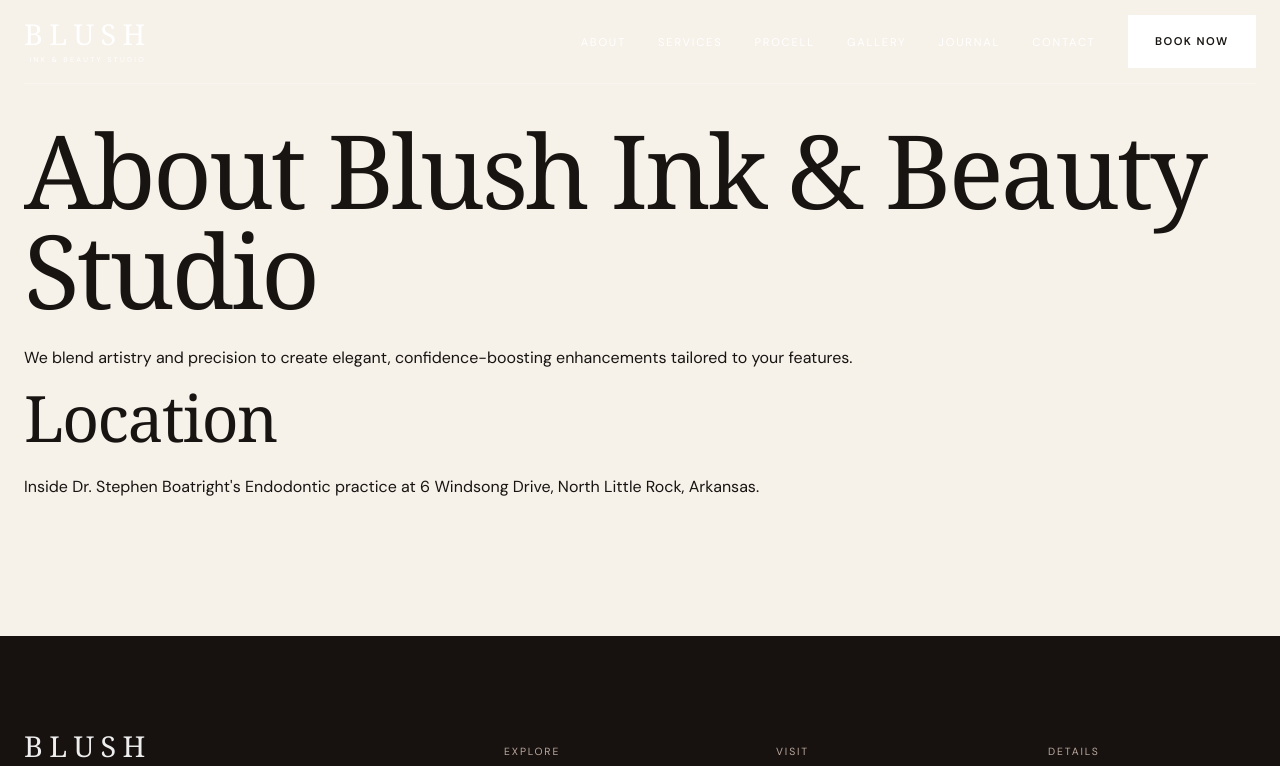
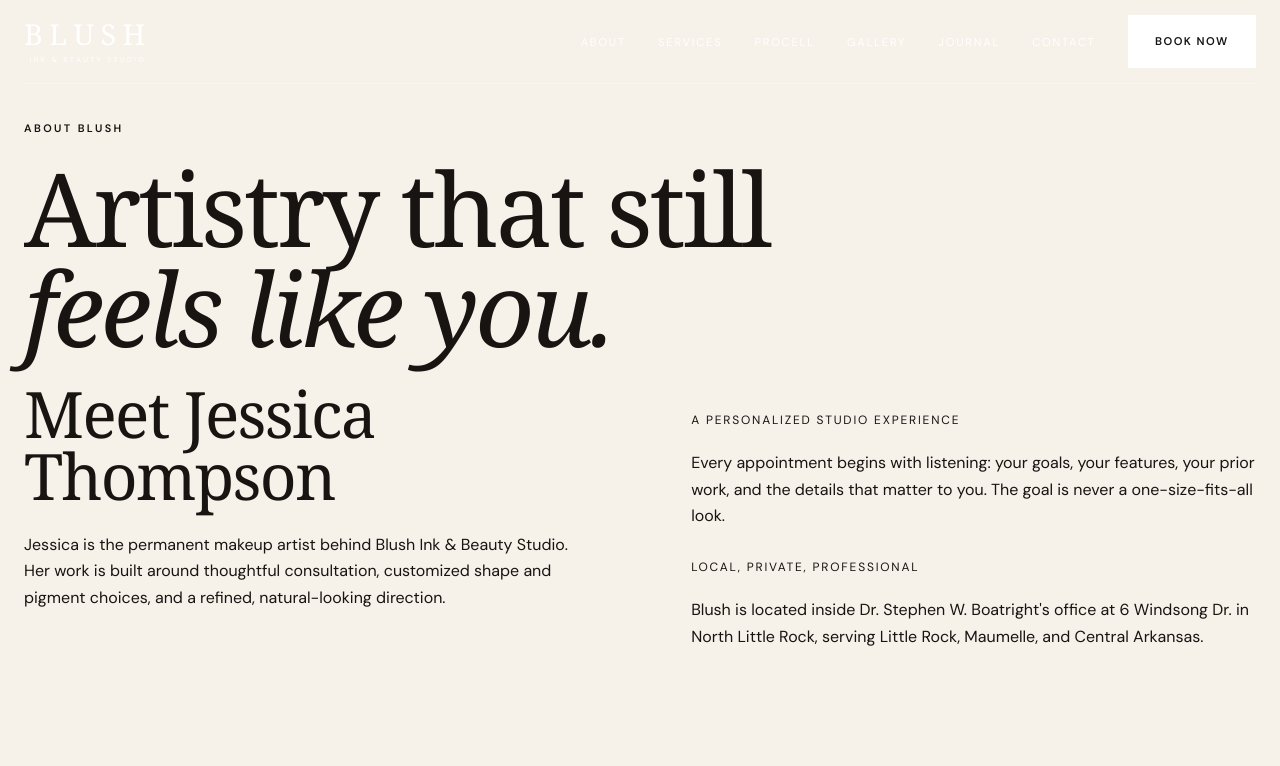
Before and after one commit to RevivDentalSolutions/Blush-Website, a Next.js app: page /about in a window 1280 px wide. Shown: the top 766 px of the page. Built offline with nearby package versions, Linux system fonts and the light colour scheme; a web font is replaced by a local one.

Commit message:
Optimize Blush local SEO and permanent makeup pages

```diff
--- a/app/about/page.tsx
+++ b/app/about/page.tsx
@@ -1,3 +1,3 @@
-import type { Metadata } from "next";
-export const metadata: Metadata = { title: "About | Blush Ink & Beauty Studio", description: "Meet Blush Ink & Beauty Studio and learn our luxury permanent makeup philosophy." };
-export default function Page(){return <section className="section container"><h1>About Blush Ink & Beauty Studio</h1><p>We blend artistry and precision to create elegant, confidence-boosting enhancements tailored to your features.</p><div className="card"><h2>Location</h2><p>Inside Dr. Stephen Boatright&apos;s Endodontic practice at 6 Windsong Drive, North Little Rock, Arkansas.</p></div></section>}
+import type {Metadata} from "next";
+export const metadata:Metadata={title:"About Jessica Thompson | Permanent Makeup Artist",description:"Meet Jessica Thompson, permanent makeup artist at Blush Ink & Beauty Studio in North Little Rock, serving Central Arkansas.",alternates:{canonical:"/about"}};
+export default function Page(){return <section className="section container"><p className="eyebrow">About Blush</p><h1>Artistry that still<br/><em>feels like you.</em></h1><div className="detail-intro"><div><h2>Meet Jessica Thompson</h2><p>Jessica is the permanent makeup artist behind Blush Ink & Beauty Studio. Her work is built around thoughtful consultation, customized shape and pigment choices, and a refined, natural-looking direction.</p></div><div><h3>A personalized studio experience</h3><p>Every appointment begins with listening: your goals, your features, your prior work, and the details that matter to you. The goal is never a one-size-fits-all look.</p><h3>Local, private, professional</h3><p>Blush is located inside Dr. Stephen W. Boatright&apos;s office at 6 Windsong Dr. in North Little Rock, serving Little Rock, Maumelle, and Central Arkansas.</p></div></div></section>}
```
